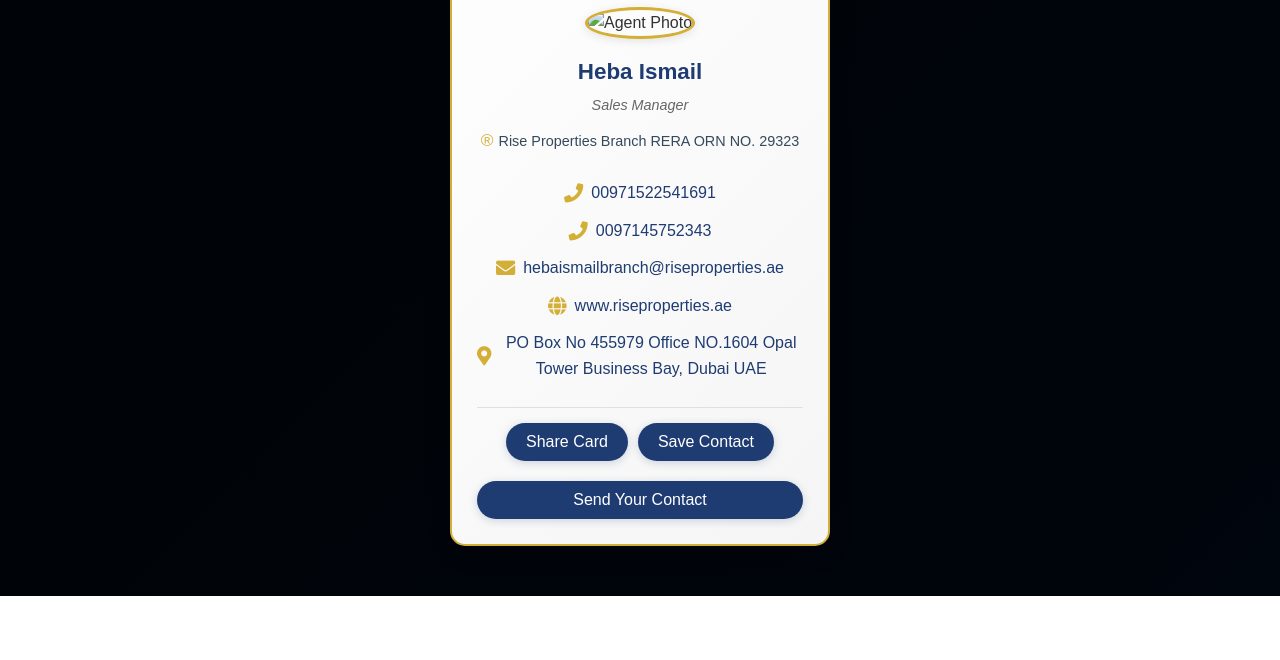
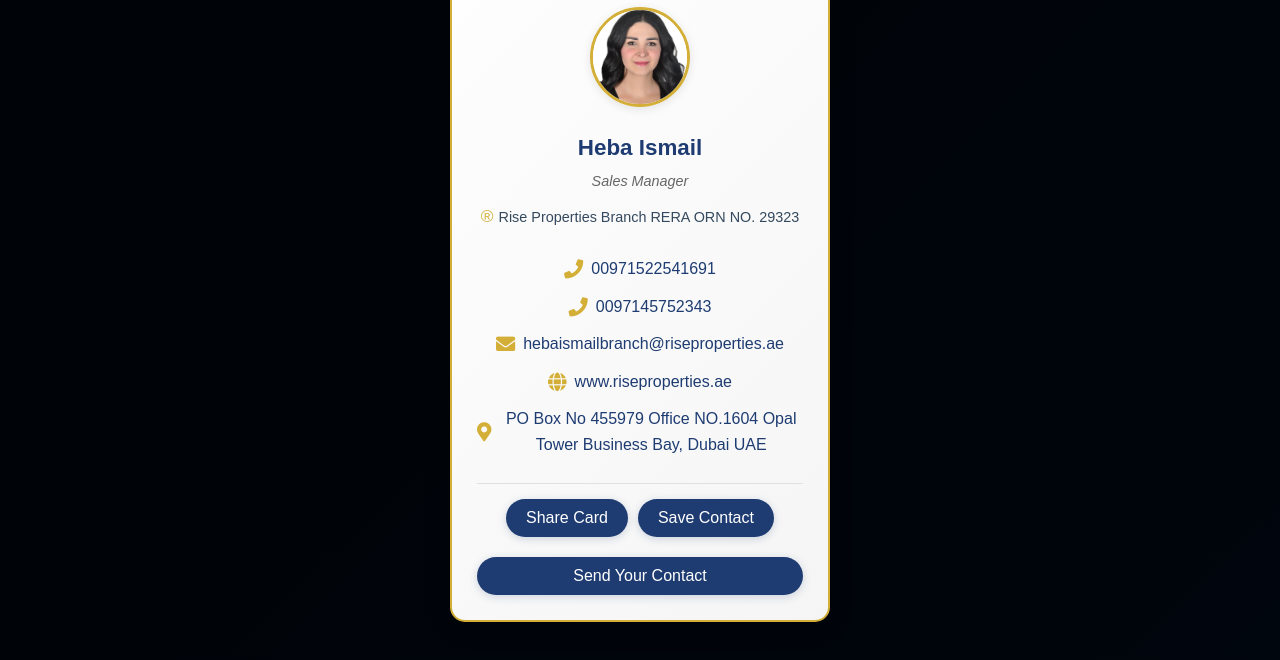
Before and after one commit to Diplomat-Rise/Heba-Ismail, a plain HTML site: page index.html in a window 1280 px wide. Shown: the part 204-864 px from the top of the page. Before the commit the page ends 800 px from the top, so only its background shows below. Drawn offline with Linux system fonts and the light colour scheme.

Commit message:
Update index.html

```diff
--- a/index.html
+++ b/index.html
@@ -22,7 +22,7 @@
     </div>
 
     <div class="agent-section">
-      <img src="img/assad.jpeg" alt="Agent Photo" class="agent-photo">
+      <img src="img/Screenshot 2026-01-22 115135.png" alt="Agent Photo" class="agent-photo">
       <h3 class="agent-name">Heba Ismail</h3>
       <p class="agent-role">Sales Manager</p>
       <p class="agent-registration"><span class="registration-symbol">®</span> Rise Properties Branch RERA ORN NO. 29323</p>
```
